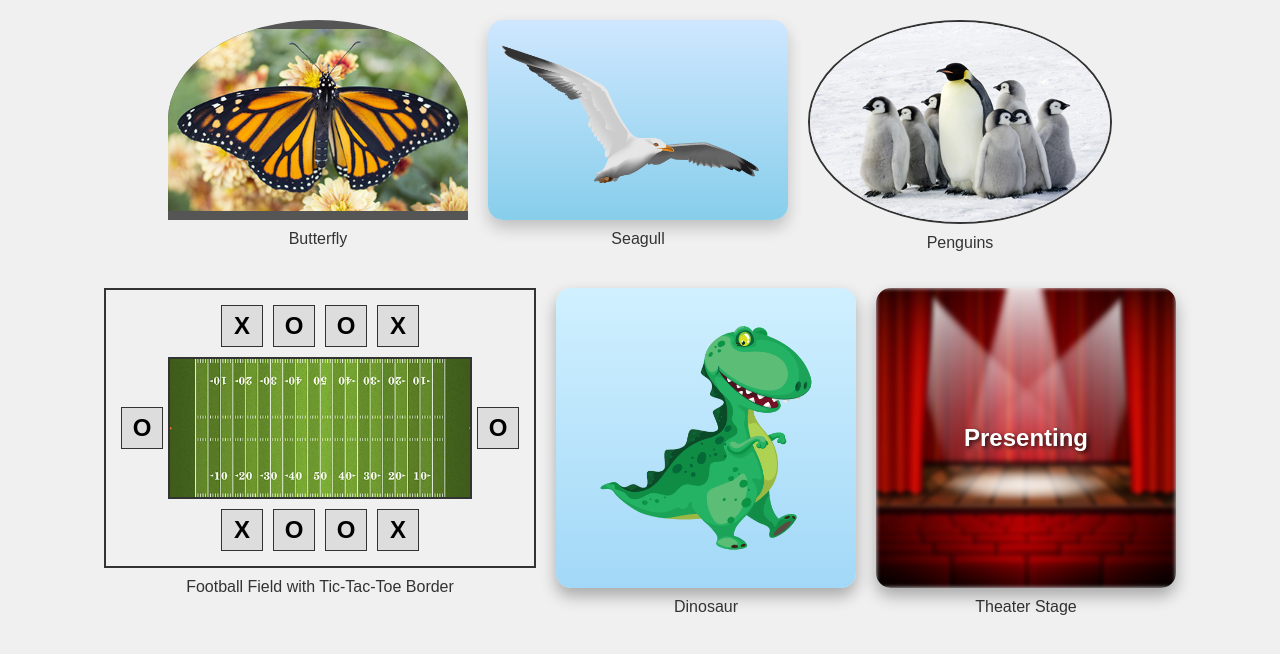
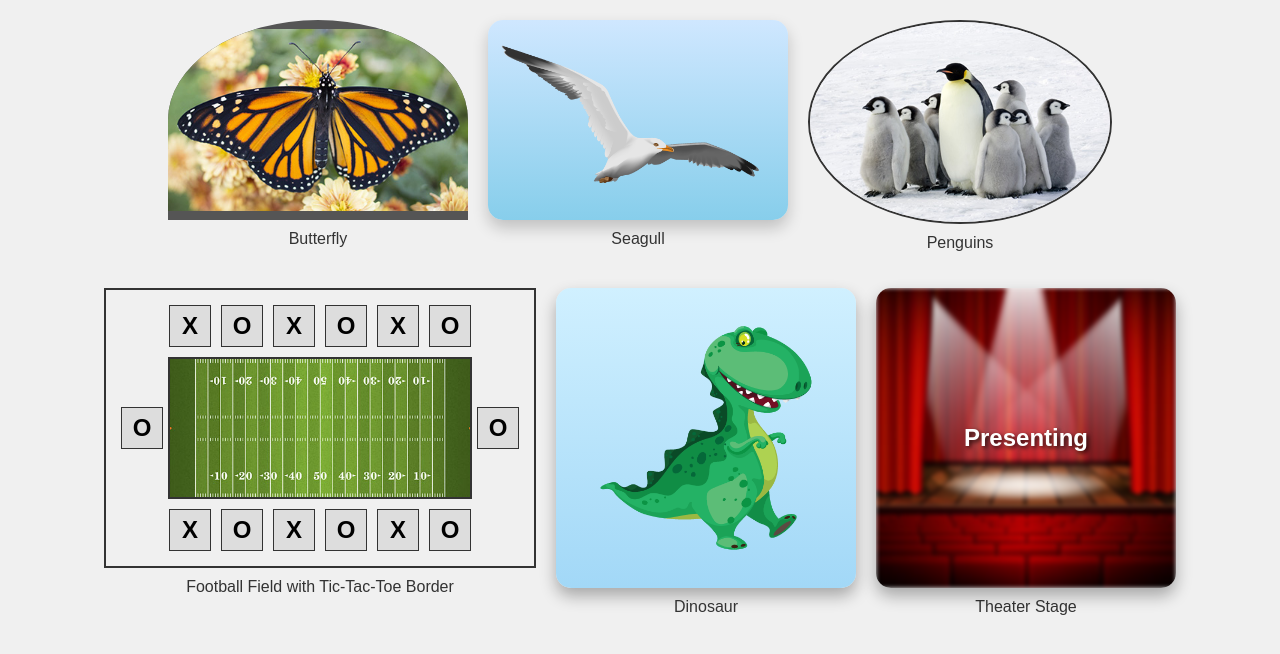
Before and after one commit to CallieSawall/Imitate-, a plain HTML site: page index.html in a window 1280 px wide. Drawn offline with Linux system fonts and the light colour scheme.

Commit message:
Update index.html

```diff
--- a/index.html
+++ b/index.html
@@ -31,10 +31,12 @@
   <div class="field-container">
     <div class="tic-tac-toe-border">
       <div class="row">
+       <span class="symbol">X</span>
+        <span class="symbol">O</span>
         <span class="symbol">X</span>
         <span class="symbol">O</span>
+         <span class="symbol">X</span>
         <span class="symbol">O</span>
-        <span class="symbol">X</span>
       </div>
       <div class="row">
         <span class="symbol">O</span>
@@ -44,8 +46,10 @@
       <div class="row">
         <span class="symbol">X</span>
         <span class="symbol">O</span>
+        <span class="symbol">X</span>
         <span class="symbol">O</span>
-        <span class="symbol">X</span>
+         <span class="symbol">X</span>
+        <span class="symbol">O</span>
       </div>
     </div>
     <p>Football Field with Tic-Tac-Toe Border</p>
```
